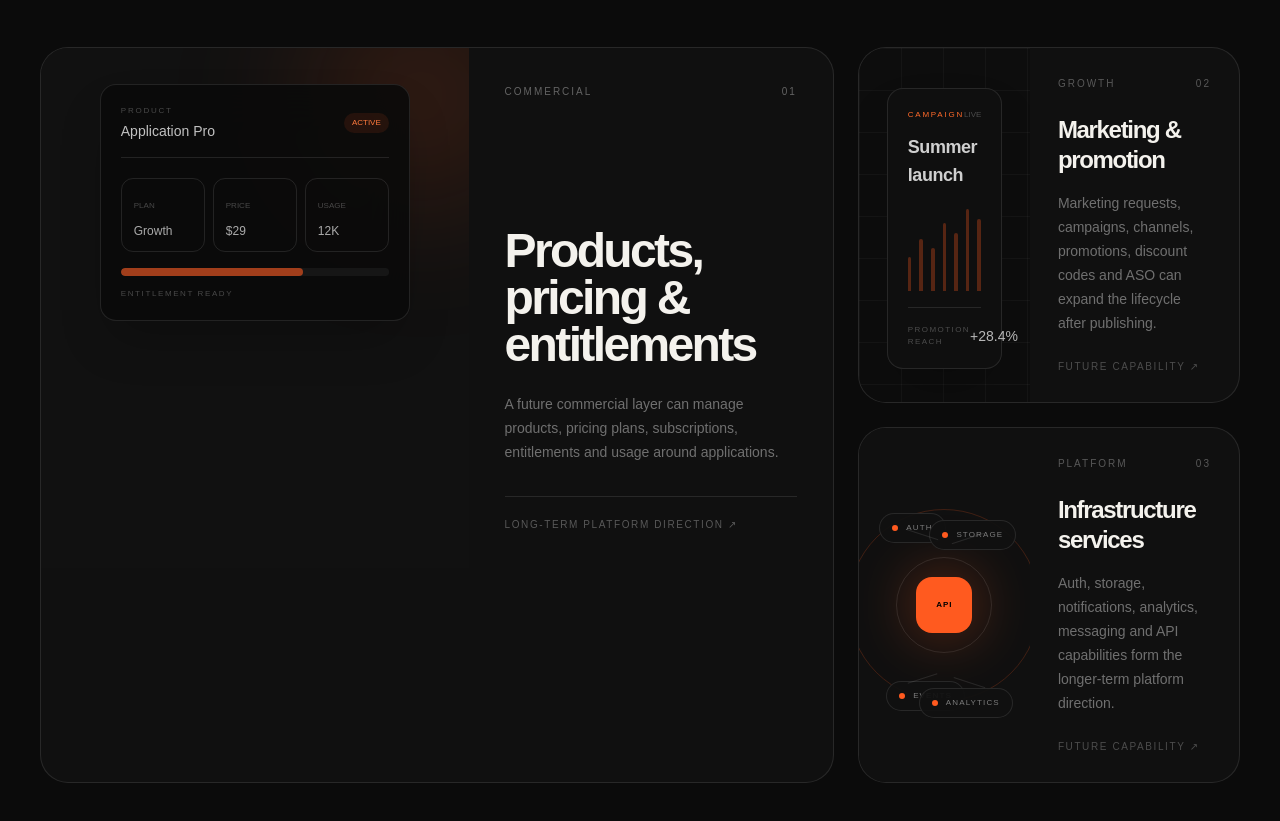
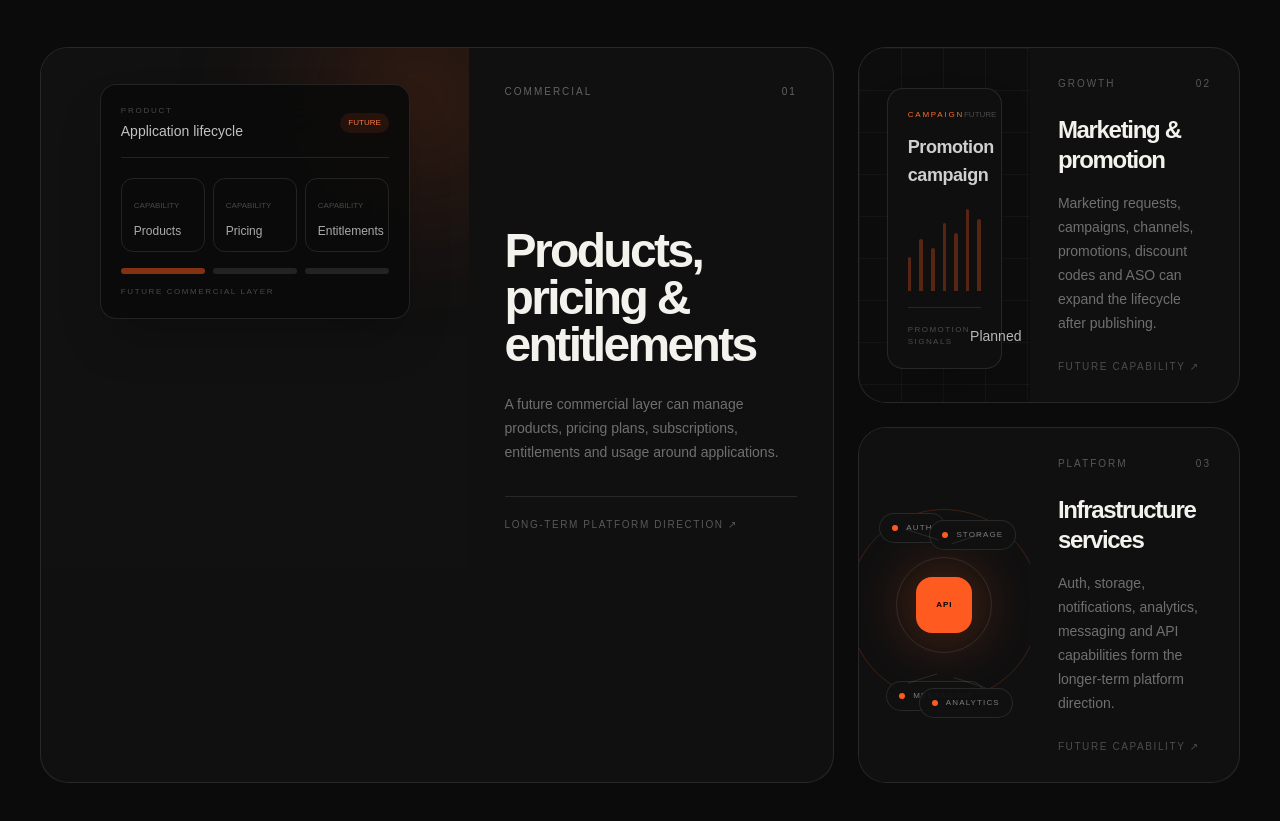
Before and after one commit to mohamad-es/Fonitas-website, a Next.js app: page / in a window 1280 px wide. Shown: the part 6129-6950 px from the top of the page. Built offline with nearby package versions, Linux system fonts and the light colour scheme.

Commit message:
refine roadmap visuals with source-grounded labels

```diff
--- a/components/home/insights-showcase.tsx
+++ b/components/home/insights-showcase.tsx
@@ -29,16 +29,16 @@ function RoadmapVisual({ type }: { type: string }) {
         <div className="absolute -right-16 -top-16 h-56 w-56 rounded-full bg-[#ff5a1f]/15 blur-[70px]" />
         <div className="relative mx-auto mt-2 max-w-[310px] rounded-2xl border border-white/10 bg-[#0b0b0b]/90 p-5 shadow-2xl backdrop-blur-xl transition duration-700 group-hover:-translate-y-1">
           <div className="flex items-center justify-between border-b border-white/10 pb-4">
-            <div><p className="text-[8px] uppercase tracking-[.22em] text-white/25">Product</p><p className="mt-1 text-sm font-medium text-white/75">Application Pro</p></div>
-            <span className="rounded-full bg-[#ff5a1f]/10 px-2 py-1 text-[8px] text-[#ff7a3d]">ACTIVE</span>
+            <div><p className="text-[8px] uppercase tracking-[.22em] text-white/25">Product</p><p className="mt-1 text-sm font-medium text-white/75">Application lifecycle</p></div>
+            <span className="rounded-full bg-[#ff5a1f]/10 px-2 py-1 text-[8px] text-[#ff7a3d]">FUTURE</span>
           </div>
           <div className="mt-5 grid grid-cols-3 gap-2">
-            <div className="rounded-xl border border-white/10 p-3"><span className="text-[8px] text-white/25">PLAN</span><p className="mt-2 text-xs text-white/65">Growth</p></div>
-            <div className="rounded-xl border border-white/10 p-3"><span className="text-[8px] text-white/25">PRICE</span><p className="mt-2 text-xs text-white/65">$29</p></div>
-            <div className="rounded-xl border border-white/10 p-3"><span className="text-[8px] text-white/25">USAGE</span><p className="mt-2 text-xs text-white/65">12K</p></div>
+            <div className="rounded-xl border border-white/10 p-3"><span className="text-[8px] text-white/25">CAPABILITY</span><p className="mt-2 text-xs text-white/65">Products</p></div>
+            <div className="rounded-xl border border-white/10 p-3"><span className="text-[8px] text-white/25">CAPABILITY</span><p className="mt-2 text-xs text-white/65">Pricing</p></div>
+            <div className="rounded-xl border border-white/10 p-3"><span className="text-[8px] text-white/25">CAPABILITY</span><p className="mt-2 text-xs text-white/65">Entitlements</p></div>
           </div>
-          <div className="mt-4 h-2 overflow-hidden rounded-full bg-white/5"><div className="h-full w-[68%] rounded-full bg-[#ff5a1f]/60" /></div>
-          <p className="mt-3 text-[8px] uppercase tracking-[.2em] text-white/25">Entitlement ready</p>
+          <div className="mt-4 grid grid-cols-3 gap-2"><span className="h-1.5 rounded-full bg-[#ff5a1f]/50" /><span className="h-1.5 rounded-full bg-white/10" /><span className="h-1.5 rounded-full bg-white/10" /></div>
+          <p className="mt-3 text-[8px] uppercase tracking-[.2em] text-white/25">Future commercial layer</p>
         </div>
       </div>
     );
@@ -49,12 +49,12 @@ function RoadmapVisual({ type }: { type: string }) {
       <div className="relative h-full min-h-72 overflow-hidden bg-[#0d0d0d] p-7">
         <div className="absolute inset-0 opacity-60 [background-image:linear-gradient(rgba(255,255,255,.06)_1px,transparent_1px),linear-gradient(90deg,rgba(255,255,255,.06)_1px,transparent_1px)] [background-size:42px_42px]" />
         <div className="relative mx-auto mt-3 max-w-[310px] rounded-2xl border border-white/10 bg-[#101010]/95 p-5 shadow-2xl backdrop-blur-xl transition duration-700 group-hover:scale-[1.02]">
-          <div className="flex items-center justify-between"><span className="text-[8px] uppercase tracking-[.22em] text-[#ff6a2a]">Campaign</span><span className="text-[8px] text-white/25">LIVE</span></div>
-          <p className="mt-3 text-lg font-semibold tracking-tight text-white/80">Summer launch</p>
+          <div className="flex items-center justify-between"><span className="text-[8px] uppercase tracking-[.22em] text-[#ff6a2a]">Campaign</span><span className="text-[8px] text-white/25">FUTURE</span></div>
+          <p className="mt-3 text-lg font-semibold tracking-tight text-white/80">Promotion campaign</p>
           <div className="mt-5 flex items-end gap-2">
             {[34, 52, 43, 68, 58, 82, 72].map((height, index) => <span key={index} className="flex-1 rounded-t bg-[#ff5a1f]/30" style={{ height: `${height}px` }} />)}
           </div>
-          <div className="mt-4 flex items-center justify-between border-t border-white/10 pt-4"><span className="text-[8px] uppercase tracking-[.18em] text-white/25">Promotion reach</span><span className="text-sm text-white/70">+28.4%</span></div>
+          <div className="mt-4 flex items-center justify-between border-t border-white/10 pt-4"><span className="text-[8px] uppercase tracking-[.18em] text-white/25">Promotion signals</span><span className="text-sm text-white/70">Planned</span></div>
         </div>
       </div>
     );
@@ -65,7 +65,7 @@ function RoadmapVisual({ type }: { type: string }) {
       <div className="absolute left-1/2 top-1/2 h-48 w-48 -translate-x-1/2 -translate-y-1/2 rounded-full border border-[#ff5a1f]/20" />
       <div className="absolute left-1/2 top-1/2 h-24 w-24 -translate-x-1/2 -translate-y-1/2 rounded-full border border-white/10" />
       <div className="absolute left-1/2 top-1/2 flex h-14 w-14 -translate-x-1/2 -translate-y-1/2 items-center justify-center rounded-2xl bg-[#ff5a1f] text-[8px] font-semibold uppercase tracking-[.12em] text-black shadow-[0_0_60px_rgba(255,90,31,.4)]">API</div>
-      {[["AUTH", "left-[12%] top-[24%]"], ["STORAGE", "right-[8%] top-[26%]"], ["EVENTS", "left-[16%] bottom-[20%]"], ["ANALYTICS", "right-[10%] bottom-[18%]"]].map(([label, position]) => (
+      {[["AUTH", "left-[12%] top-[24%]"], ["STORAGE", "right-[8%] top-[26%]"], ["MESSAGING", "left-[16%] bottom-[20%]"], ["ANALYTICS", "right-[10%] bottom-[18%]"]].map(([label, position]) => (
         <div key={label} className={`absolute ${position} flex items-center gap-2 rounded-full border border-white/10 bg-[#111]/90 px-3 py-2 backdrop-blur-xl`}>
           <span className="h-1.5 w-1.5 rounded-full bg-[#ff5a1f]" />
           <span className="text-[8px] uppercase tracking-[.14em] text-white/45">{label}</span>
```
